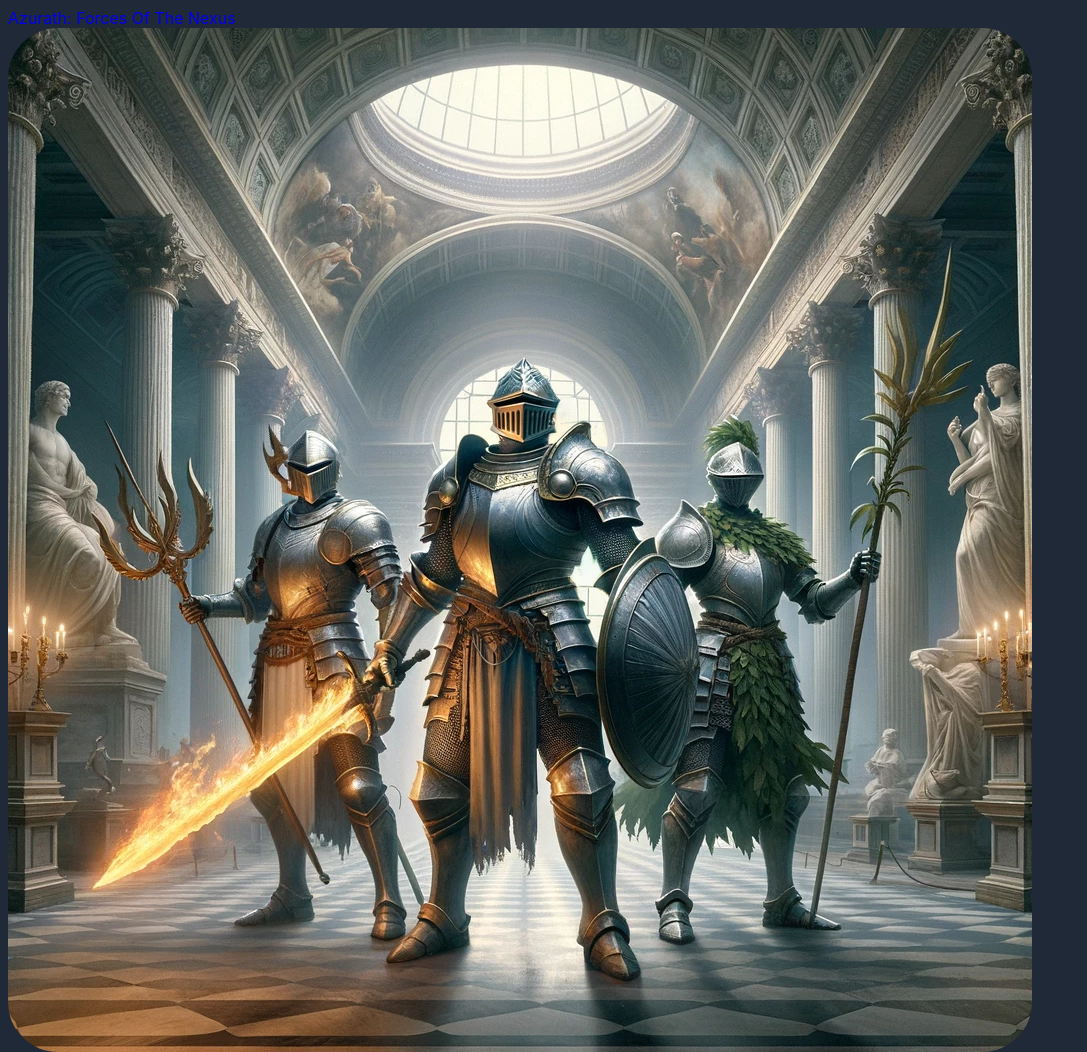
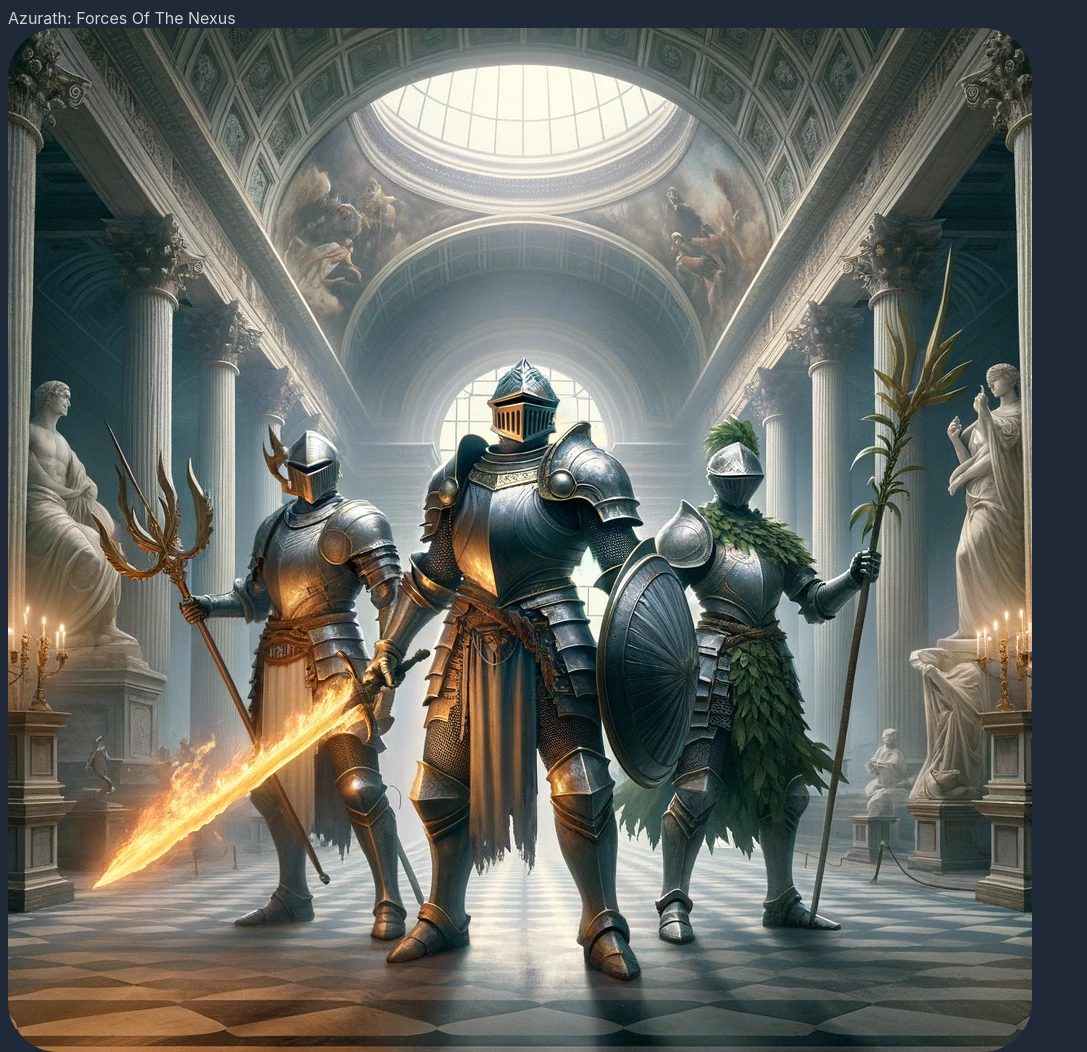
Before and after one commit to azureskyes/top_rockpaperscissors, a plain HTML site: page index.html in a window 1280 px wide. Shown: the top 1052 px of the page, without its empty margins (0-1087 px from the left). Drawn offline with Linux system fonts and the light colour scheme.

Commit message:
changed temp text color

```diff
--- a/style-rps.css
+++ b/style-rps.css
@@ -1,6 +1,7 @@
 * {
     font-family: -apple-system, San Fransisco, BlinkMacSystemFont, 'Segoe UI', Roboto, Oxygen, Ubuntu, Cantarell, 'Open Sans', 'Helvetica Neue', sans-serif;
     background-color: #1F2937;
+    color: rgb(212, 212, 212);
 }
 
 .result-img {
```
